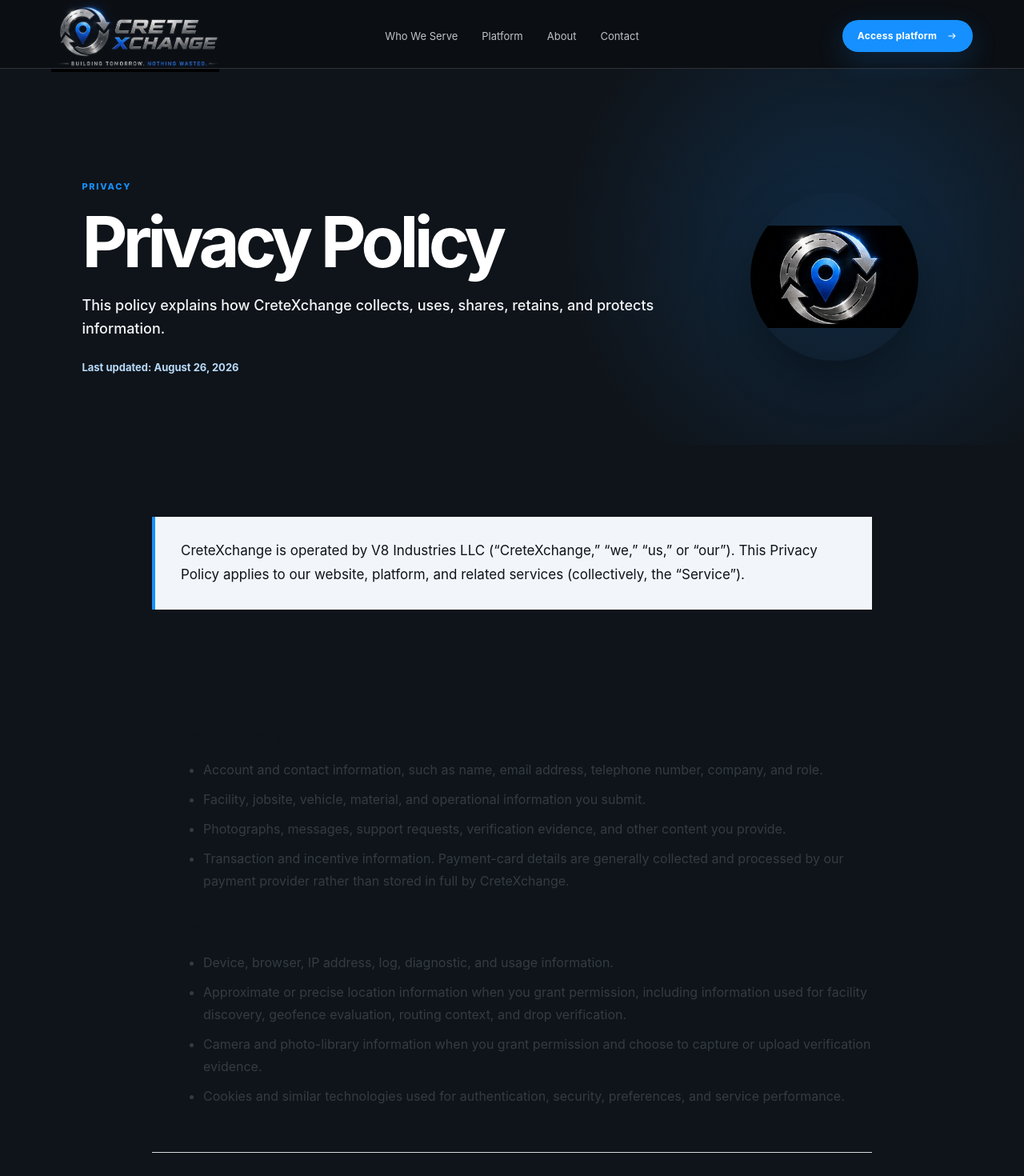
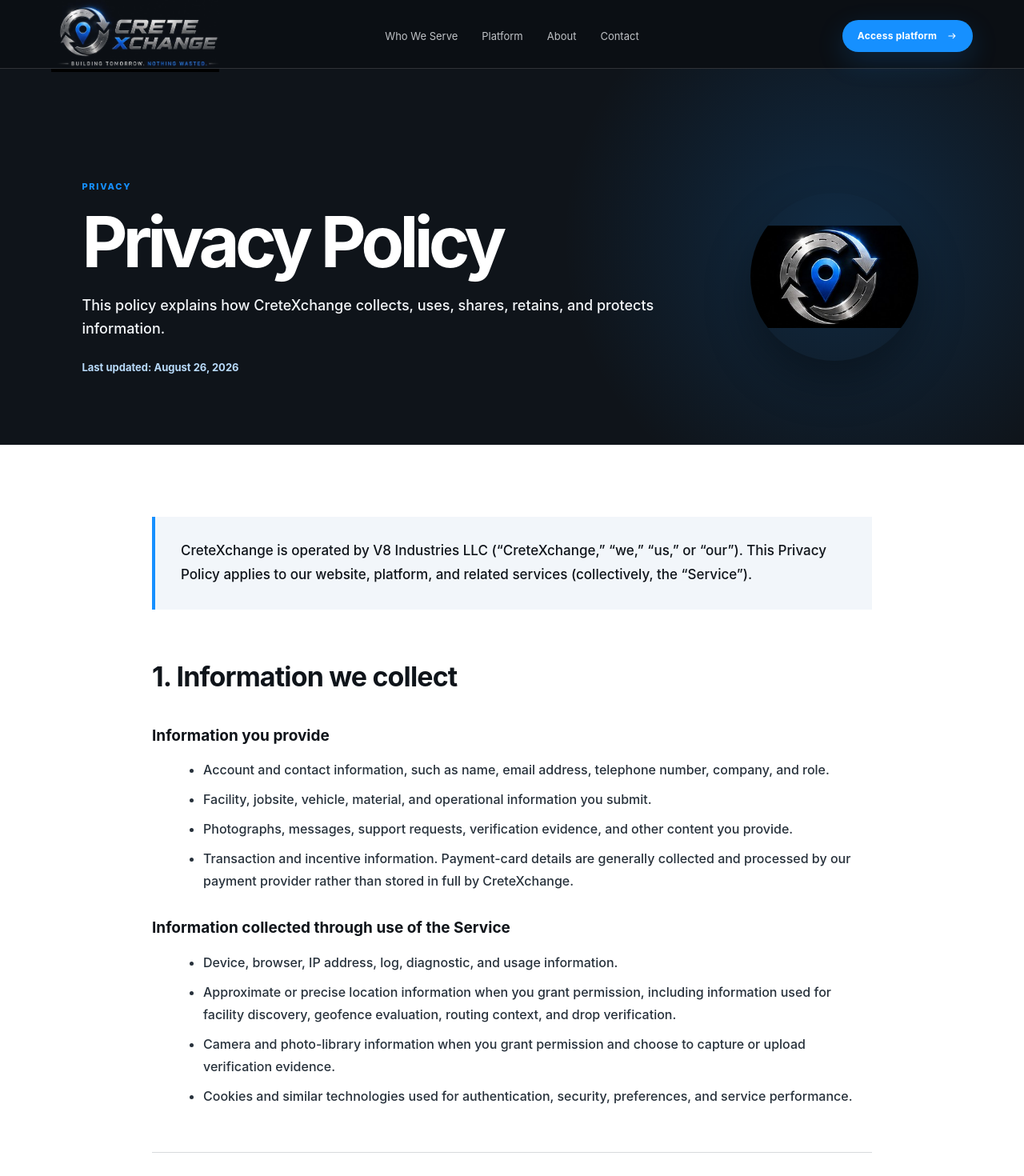
Before and after one commit to msti64-wq/cretexchange-website, a Next.js app: page /privacy-policy in a window 1280 px wide. Shown: the top 1470 px of the page at 80% size. Built offline with nearby package versions, Linux system fonts and the light colour scheme.

Commit message:
Fix legal document body contrast

```diff
--- a/app/globals.css
+++ b/app/globals.css
@@ -103,7 +103,7 @@
 .legal-hero p:not(.eyebrow) { max-width: 760px; color: #f4f7fa; font-size: 18px; font-weight: 520; line-height: 1.65; }
 .legal-hero span { display: block; margin-top: 25px; color: #b8dafa; font-size: 13px; font-weight: 650; }
 .legal-hero img { width: 210px; height: 210px; object-fit: contain; border-radius: 50%; box-shadow: 0 25px 55px rgba(0,0,0,.35); }
-.legal-document { max-width: 980px; margin: 0 auto; padding: 90px 40px 120px; color: #343b43; font-size: 16px; line-height: 1.75; }
+.legal-document { width: 100%; max-width: none; margin: 0; padding: 90px max(40px,calc((100vw - 900px)/2)) 120px; background: #ffffff; color: #27313b; font-size: 16px; font-weight: 450; line-height: 1.75; }
 .legal-document > p:first-child { padding: 28px 32px; border-left: 4px solid var(--blue); background: #f2f6fa; color: var(--slate); font-size: 17px; }
 .legal-document section { padding: 38px 0; border-bottom: 1px solid #d7dadd; }
 .legal-document h2 { margin-bottom: 18px; color: var(--slate); font-size: clamp(25px,3vw,34px); letter-spacing: -.025em; }
```
